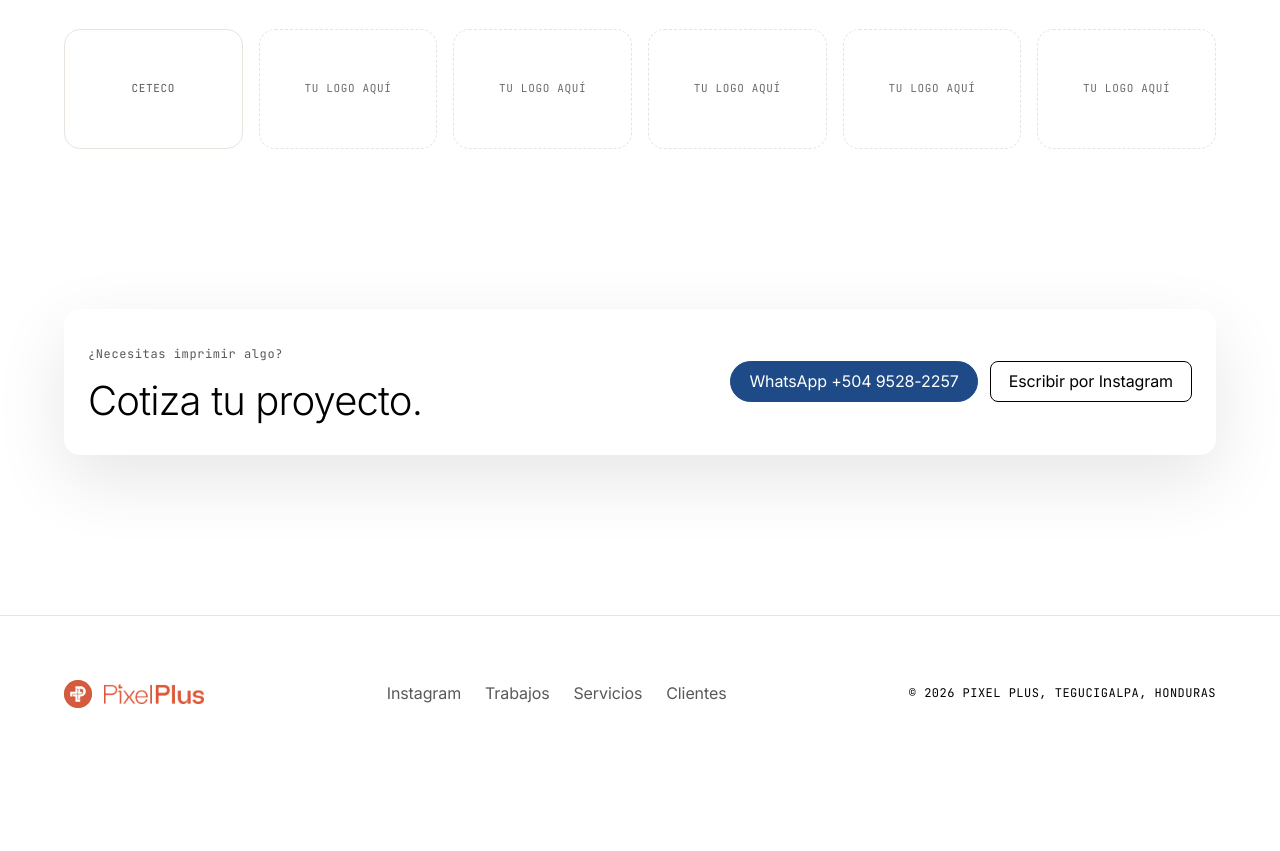
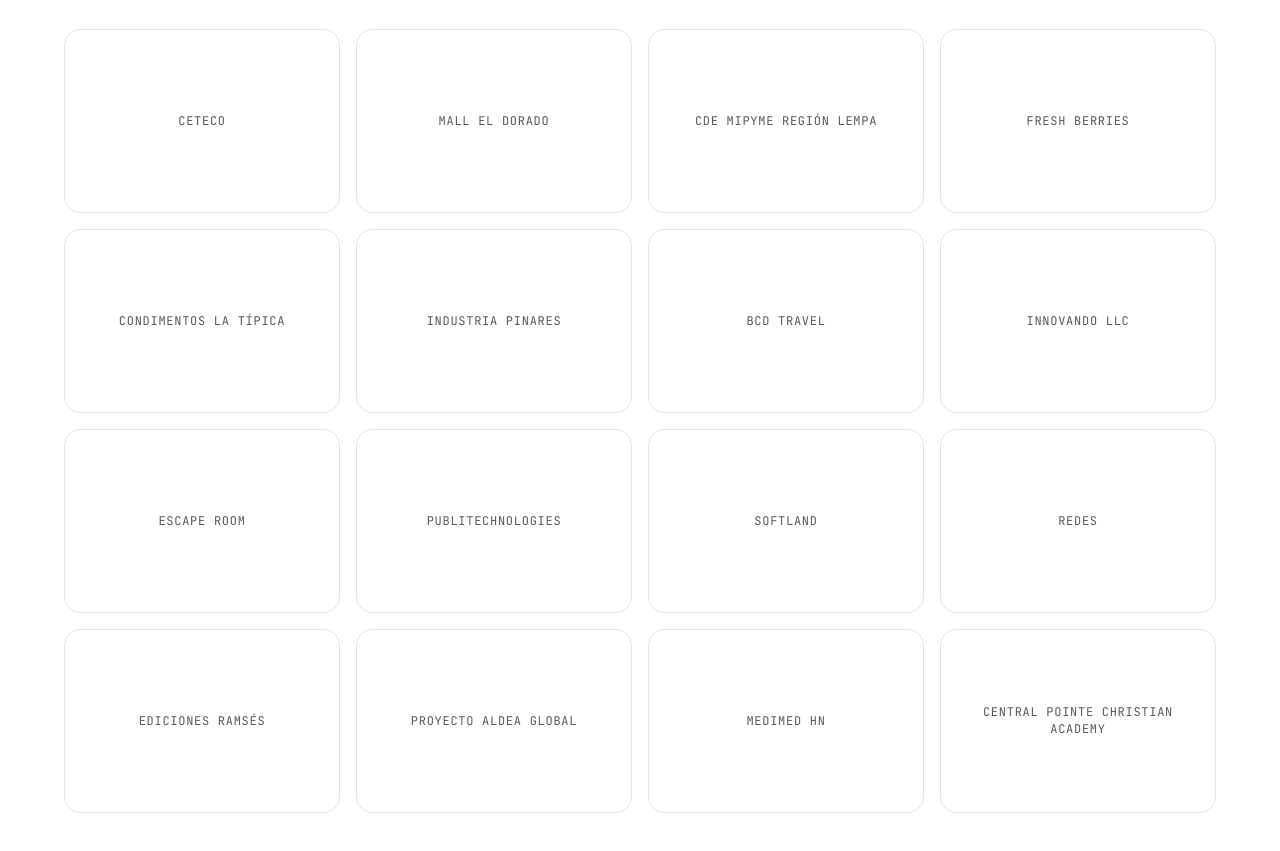
Before and after one commit to reneraudales2-dotcom/PixelPlus, a plain HTML site: page index.html in a window 1280 px wide. Shown: the part 4266-5117 px from the top of the page. Before the commit the page ends 5038 px from the top, so only its background shows below. Drawn offline with Linux system fonts and the light colour scheme.

Commit message:
Update index.html

```diff
--- a/index.html
+++ b/index.html
@@ -129,9 +129,11 @@
     .brand-mark img { position: absolute; inset: 0; width: 100%; height: 100%; object-fit: cover; }
     :focus-visible { outline: 2px solid var(--color-navy); outline-offset: 2px; }
 
-    .clients-grid { display: grid; grid-template-columns: repeat(6, 1fr); gap: 16px; margin-top: 32px; }
-    .client-logo { aspect-ratio: 3 / 2; border: 1px solid var(--color-soft-mist); border-radius: 16px; display: flex; align-items: center; justify-content: center; padding: 16px; font-family: var(--font-figmamono); font-size: 11px; text-transform: uppercase; letter-spacing: 0.06em; color: var(--color-graphite); text-align: center; }
-    .client-logo img { max-width: 100%; max-height: 100%; object-fit: contain; filter: grayscale(1); opacity: 0.75; transition: filter .2s, opacity .2s; }
+    .clients-grid { display: grid; grid-template-columns: repeat(4, 1fr); gap: 16px; margin-top: 32px; }
+    .client-logo { aspect-ratio: 3 / 2; border: 1px solid var(--color-soft-mist); border-radius: 16px; display: flex; align-items: center; justify-content: center; padding: 16px; font-family: var(--font-figmamono); font-size: 12px; text-transform: uppercase; letter-spacing: 0.06em; color: var(--color-graphite); text-align: center; }
+    .client-logo img { display: none; max-width: 100%; max-height: 100%; object-fit: contain; filter: grayscale(1); opacity: 0.75; transition: filter .2s, opacity .2s; }
+    .client-logo.has-logo img { display: block; }
+    .client-logo.has-logo .client-name { display: none; }
     .client-logo:hover img { filter: none; opacity: 1; }
     .client-logo.placeholder { border-style: dashed; color: #6b6b6b; }
     @media (max-width: 900px) { .clients-grid { grid-template-columns: repeat(3, 1fr); } }
@@ -867,18 +869,30 @@
       {"id": "20", "title": "Vinil DTF", "caption": "Vinil DTF para personalizar tus productos con tu logo o diseño.", "category": "promocionales", "detail": "Con tu logo", "tint": "#f7efe9", "code": "Promocionales", "imageUrl": "img/vinil-dtf.jpeg", "permalink": "https://www.instagram.com/pixelplushn/"}
     ];
 
-    /* Clientes: agrega el logo en img/clientes/ y escribe su ruta en "logo". Sin logo se muestra el nombre. */
+    /* Clientes: se muestra el nombre. Al subir el logo a img/clientes/ con el nombre de "file",
+       el logo aparece y el texto se oculta solo. Si tu logo es .jpg o .svg, cambia la extensión en "file". */
     const clients = [
-      { name: "Ceteco", logo: "img/clientes/ceteco.png" },
-      { name: "Tu logo aquí", logo: "", placeholder: true },
-      { name: "Tu logo aquí", logo: "", placeholder: true },
-      { name: "Tu logo aquí", logo: "", placeholder: true },
-      { name: "Tu logo aquí", logo: "", placeholder: true },
-      { name: "Tu logo aquí", logo: "", placeholder: true }
+      { name: "Ceteco", file: "ceteco.png" },
+      { name: "Mall El Dorado", file: "mall-el-dorado.png" },
+      { name: "CDE MIPYME Región Lempa", file: "cde-mipyme-region-lempa.png" },
+      { name: "Fresh Berries", file: "fresh-berries.png" },
+      { name: "Condimentos La Típica", file: "condimentos-la-tipica.png" },
+      { name: "Industria Pinares", file: "industria-pinares.png" },
+      { name: "BCD Travel", file: "bcd-travel.png" },
+      { name: "Innovando LLC", file: "innovando-llc.png" },
+      { name: "Escape Room", file: "escape-room.png" },
+      { name: "Publitechnologies", file: "publitechnologies.png" },
+      { name: "Softland", file: "softland.png" },
+      { name: "Redes", file: "redes.png" },
+      { name: "Ediciones Ramsés", file: "ediciones-ramses.png" },
+      { name: "Proyecto Aldea Global", file: "proyecto-aldea-global.png" },
+      { name: "Medimed HN", file: "medimed-hn.png" },
+      { name: "Central Pointe Christian Academy", file: "central-pointe-christian-academy.png" }
     ];
     document.getElementById('clients-grid').innerHTML = clients.map(c => `
-      <div class="client-logo${c.placeholder ? ' placeholder' : ''}">
-        ${c.logo ? `<img src="${c.logo}" alt="${c.name}" onerror="this.outerHTML='${c.name}'">` : c.name}
+      <div class="client-logo">
+        <span class="client-name">${c.name}</span>
+        <img src="img/clientes/${c.file}" alt="${c.name}" loading="lazy" onload="this.parentNode.classList.add('has-logo')" onerror="this.remove()">
       </div>`).join('');
 
     const gridEl = document.getElementById('instagram-grid');
```
